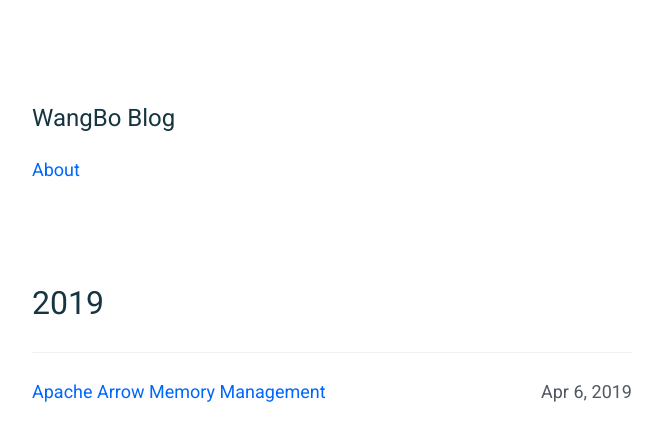
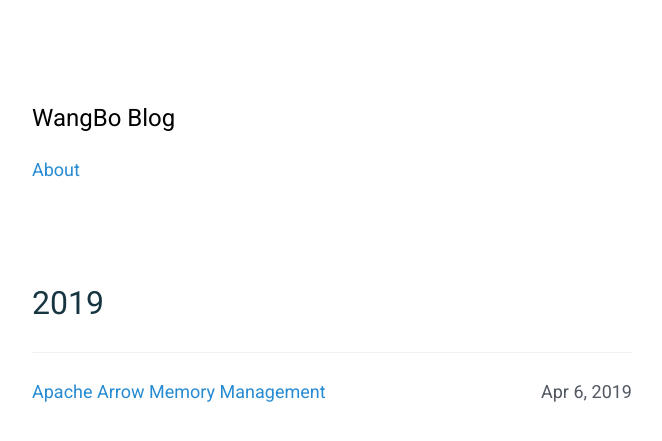
Before and after one commit to wangbo/wangbo.github.io, a Jekyll site: the page built from index.html, in a window 1280 px wide. Shown: the top 441 px of the page, without its empty margins (308-970 px from the left). Built offline with Jekyll 4.4.1, drawn with Linux system fonts in a browser that asks for light colours.

Commit message:
update style

```diff
--- a/_sass/base/_reset.scss
+++ b/_sass/base/_reset.scss
@@ -86,7 +86,7 @@ svg {
 a {
     background-color: transparent;
     text-decoration: none;
-    color: $c-accent__blue;
+    color: $c-accent__blue2;
 }
 
 a:active, a:hover { outline: 0; }
--- a/_sass/components/_page.scss
+++ b/_sass/components/_page.scss
@@ -12,7 +12,7 @@
     h1 {
         margin-bottom: 2.5rem; // 25px
         @include fs--heading-2;
-        color: $c-base__02;
+        color: $c-base__4; //title color
     }
 
     p {
@@ -39,6 +39,6 @@
             align-items: center;
     p {
         @include fs--body;
-        color: $c-base__01;
+        color: $c-base__02; //content color
     }
 }
--- a/_sass/helpers/_variables.scss
+++ b/_sass/helpers/_variables.scss
@@ -11,9 +11,11 @@ $c-base__0: #869395;
 $c-base__1: #96A0A0;
 $c-base__2: #EDE7D6;
 $c-base__3: #FCF5E4;
+$c-base__4: #000000;
 
 $c-accent__blue: #0067FB;
 $c-accent__green: #8BE367;
+$c-accent__blue2: #268bd2;
 
 // Breakpoints
 $bp__sm: 45rem; // 450px
```
